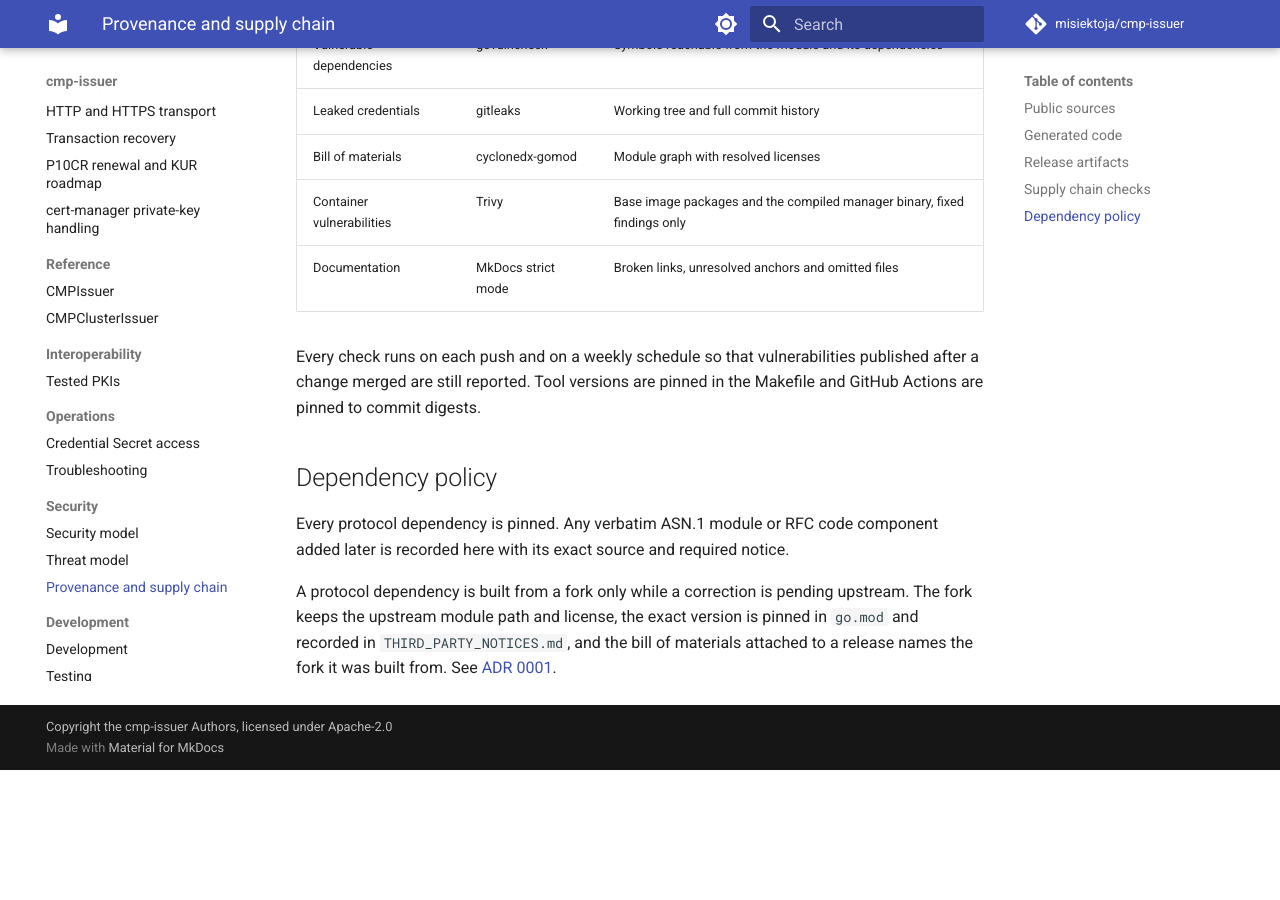
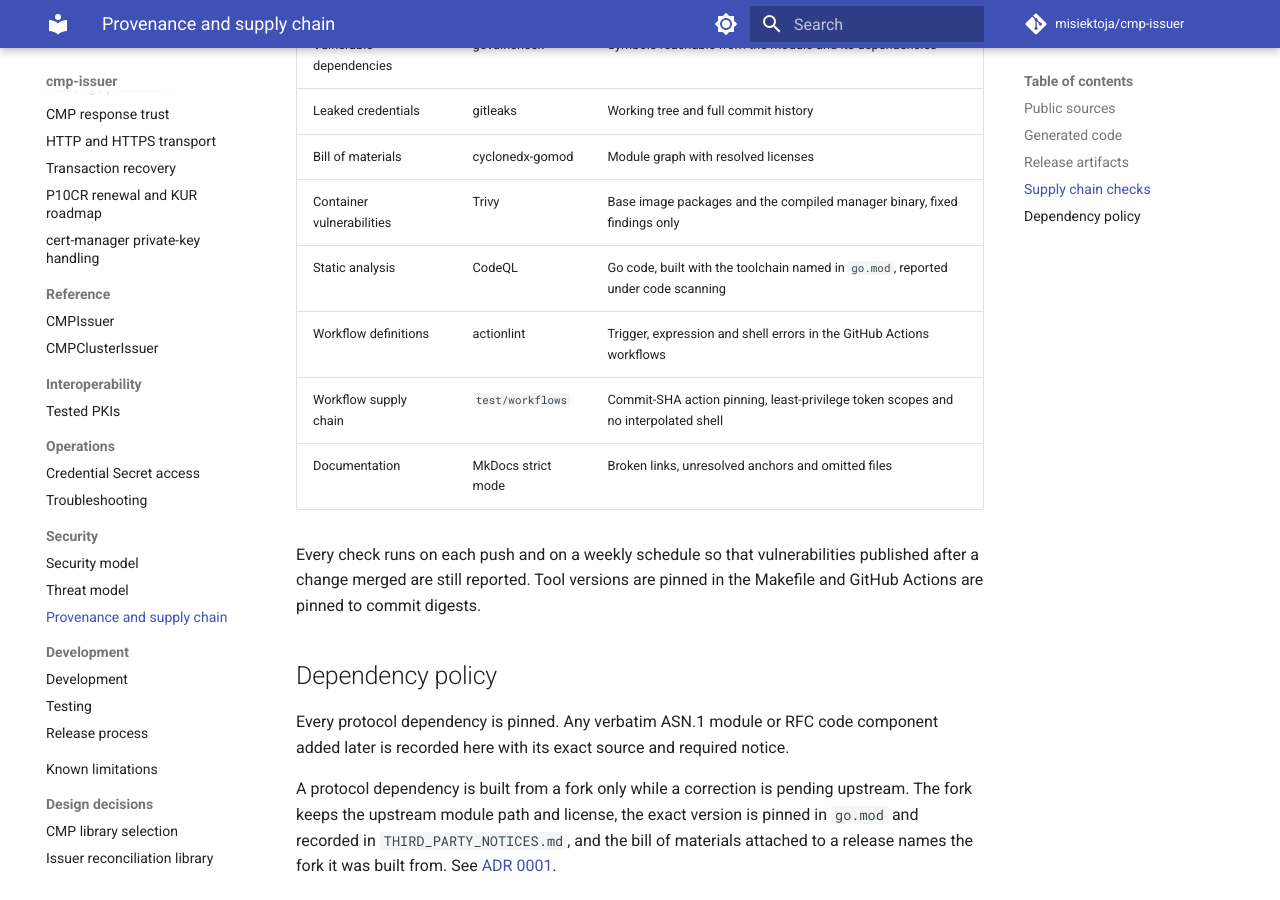
Before and after one commit to misiektoja/cmp-issuer, an MkDocs documentation site: the page built from docs/provenance.md, in a window 1280 px wide and 900 px high, scrolled down 1795 px. Built offline with MkDocs 1.6.1 and Material for MkDocs 9.7.7, drawn with Linux system fonts in a browser that asks for light colours; comment, search, counter and statistics services are not loaded; before the commit the page ends 2565 px from its top, so only the background shows below that.

Commit message:
docs(provenance): record the static analysis and workflow checks

```diff
--- a/docs/provenance.md
+++ b/docs/provenance.md
@@ -39,6 +39,9 @@
 | Leaked credentials | gitleaks | Working tree and full commit history |
 | Bill of materials | cyclonedx-gomod | Module graph with resolved licenses |
 | Container vulnerabilities | Trivy | Base image packages and the compiled manager binary, fixed findings only |
+| Static analysis | CodeQL | Go code, built with the toolchain named in `go.mod`, reported under code scanning |
+| Workflow definitions | actionlint | Trigger, expression and shell errors in the GitHub Actions workflows |
+| Workflow supply chain | `test/workflows` | Commit-SHA action pinning, least-privilege token scopes and no interpolated shell |
 | Documentation | MkDocs strict mode | Broken links, unresolved anchors and omitted files |
 
 Every check runs on each push and on a weekly schedule so that vulnerabilities published after a change merged are still reported. Tool versions are pinned in the Makefile and GitHub Actions are pinned to commit digests.
```
